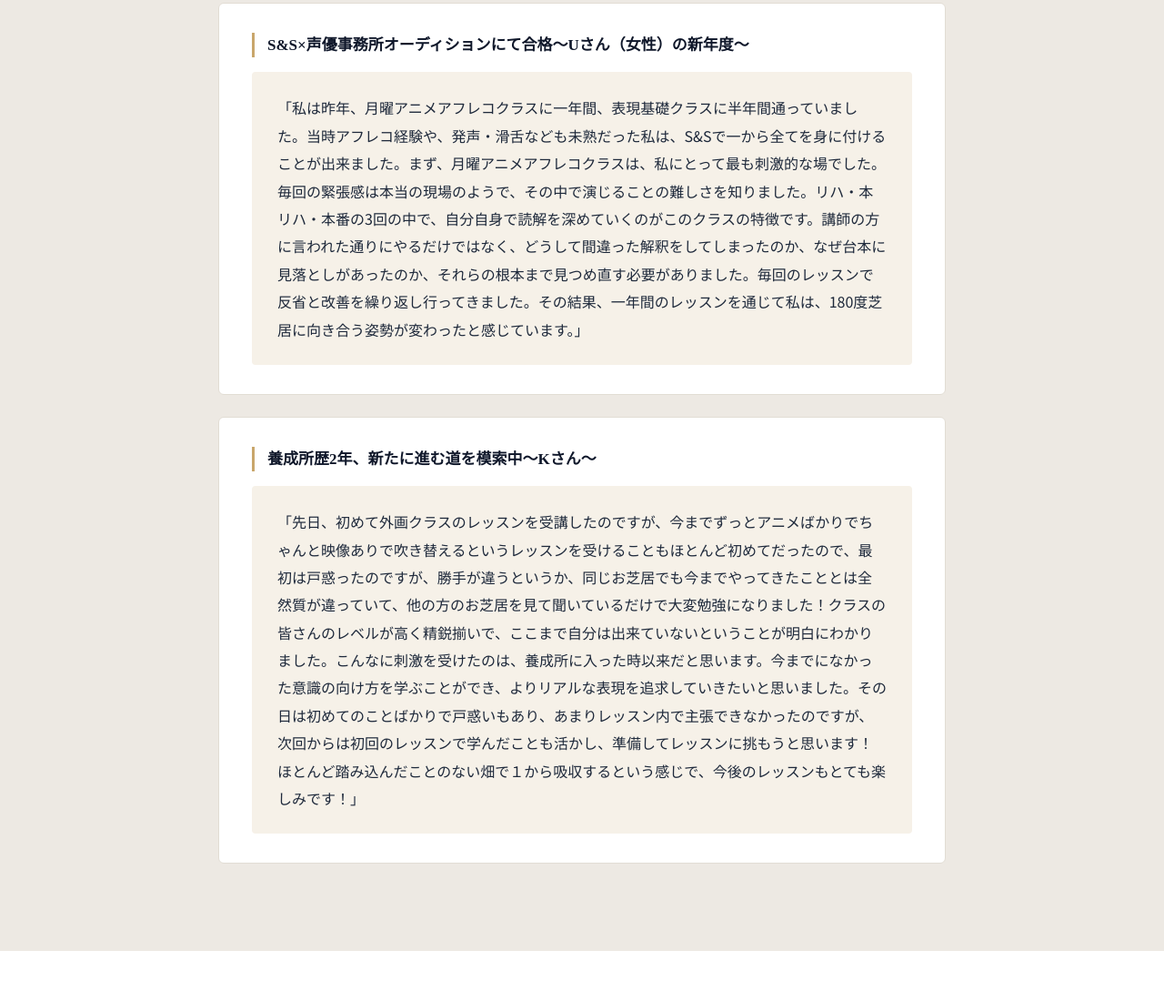
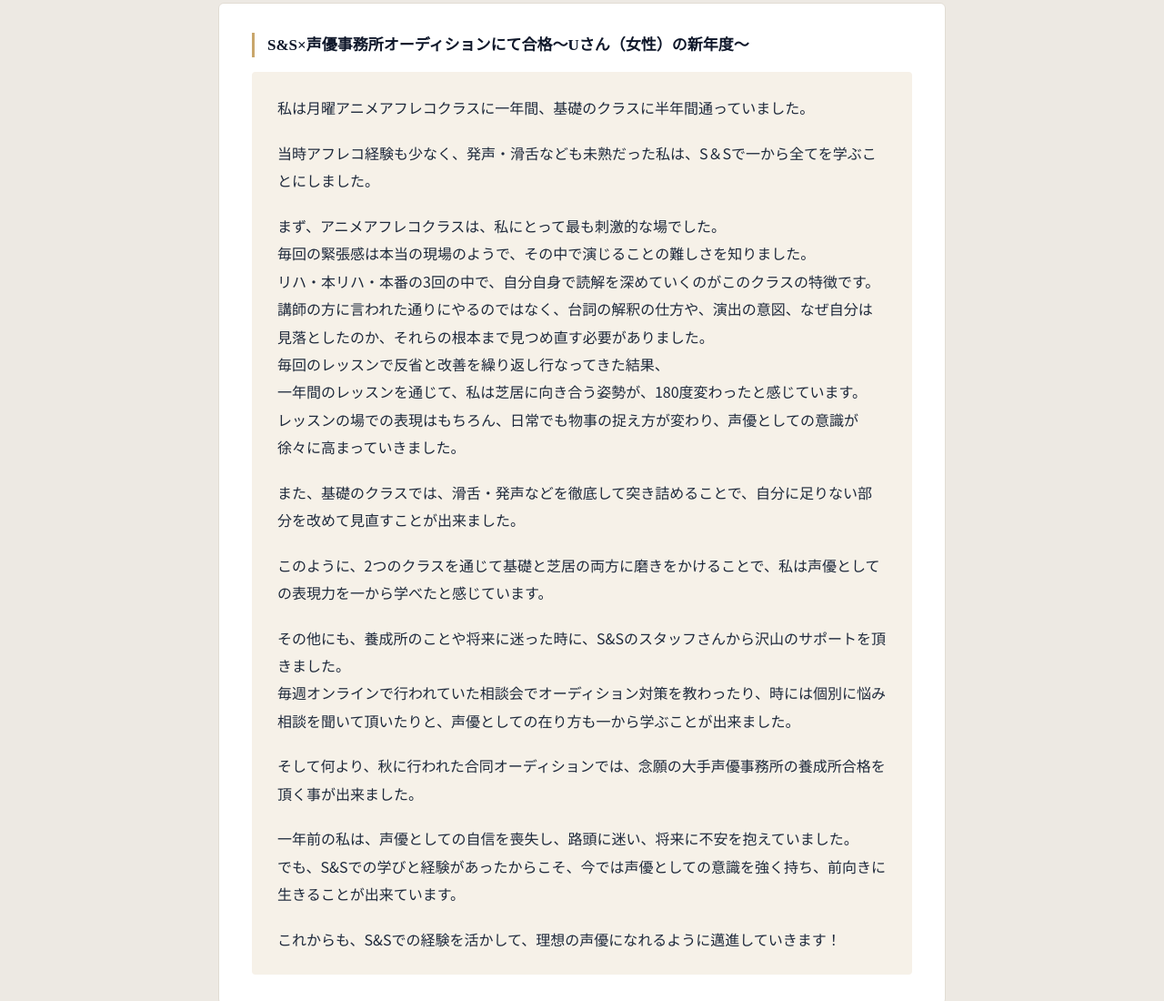
Before and after one commit to ssstudioseiyuu-collab/seiyuu-course, a plain HTML site: page index.html in a window 1280 px wide. Shown: the part 8796-9896 px from the top of the page at 91% size. Drawn offline with Linux system fonts and the light colour scheme.

Commit message:
Add files via upload

```diff
--- a/index.html
+++ b/index.html
@@ -511,12 +511,23 @@
 
       <article class="voice">
         <h3 class="voice-title">S&amp;S×声優事務所オーディションにて合格〜Uさん（女性）の新年度〜</h3>
-        <blockquote class="voice-quote"><p>「私は昨年、月曜アニメアフレコクラスに一年間、表現基礎クラスに半年間通っていました。当時アフレコ経験や、発声・滑舌なども未熟だった私は、S&amp;Sで一から全てを身に付けることが出来ました。まず、月曜アニメアフレコクラスは、私にとって最も刺激的な場でした。毎回の緊張感は本当の現場のようで、その中で演じることの難しさを知りました。リハ・本リハ・本番の3回の中で、自分自身で読解を深めていくのがこのクラスの特徴です。講師の方に言われた通りにやるだけではなく、どうして間違った解釈をしてしまったのか、なぜ台本に見落としがあったのか、それらの根本まで見つめ直す必要がありました。毎回のレッスンで反省と改善を繰り返し行ってきました。その結果、一年間のレッスンを通じて私は、180度芝居に向き合う姿勢が変わったと感じています。」</p></blockquote>
+        <blockquote class="voice-quote"><p>私は月曜アニメアフレコクラスに一年間、基礎のクラスに半年間通っていました。</p>
+          <p>当時アフレコ経験も少なく、発声・滑舌なども未熟だった私は、S＆Sで一から全てを学ぶことにしました。</p>
+          <p>まず、アニメアフレコクラスは、私にとって最も刺激的な場でした。<br>毎回の緊張感は本当の現場のようで、その中で演じることの難しさを知りました。<br>リハ・本リハ・本番の3回の中で、自分自身で読解を深めていくのがこのクラスの特徴です。<br>講師の方に言われた通りにやるのではなく、台詞の解釈の仕方や、演出の意図、なぜ自分は見落としたのか、それらの根本まで見つめ直す必要がありました。<br>毎回のレッスンで反省と改善を繰り返し行なってきた結果、<br>一年間のレッスンを通じて、私は芝居に向き合う姿勢が、180度変わったと感じています。<br>レッスンの場での表現はもちろん、日常でも物事の捉え方が変わり、声優としての意識が徐々に高まっていきました。</p>
+          <p>また、基礎のクラスでは、滑舌・発声などを徹底して突き詰めることで、自分に足りない部分を改めて見直すことが出来ました。</p>
+          <p>このように、2つのクラスを通じて基礎と芝居の両方に磨きをかけることで、私は声優としての表現力を一から学べたと感じています。</p>
+          <p>その他にも、養成所のことや将来に迷った時に、S&amp;Sのスタッフさんから沢山のサポートを頂きました。<br>毎週オンラインで行われていた相談会でオーディション対策を教わったり、時には個別に悩み相談を聞いて頂いたりと、声優としての在り方も一から学ぶことが出来ました。</p>
+          <p>そして何より、秋に行われた合同オーディションでは、念願の大手声優事務所の養成所合格を頂く事が出来ました。</p>
+          <p>一年前の私は、声優としての自信を喪失し、路頭に迷い、将来に不安を抱えていました。<br>でも、S&amp;Sでの学びと経験があったからこそ、今では声優としての意識を強く持ち、前向きに生きることが出来ています。</p>
+          <p>これからも、S&amp;Sでの経験を活かして、理想の声優になれるように邁進していきます！</p></blockquote>
       </article>
 
       <article class="voice">
         <h3 class="voice-title">養成所歴2年、新たに進む道を模索中～Kさん～</h3>
-        <blockquote class="voice-quote"><p>「先日、初めて外画クラスのレッスンを受講したのですが、今までずっとアニメばかりでちゃんと映像ありで吹き替えるというレッスンを受けることもほとんど初めてだったので、最初は戸惑ったのですが、勝手が違うというか、同じお芝居でも今までやってきたこととは全然質が違っていて、他の方のお芝居を見て聞いているだけで大変勉強になりました！クラスの皆さんのレベルが高く精鋭揃いで、ここまで自分は出来ていないということが明白にわかりました。こんなに刺激を受けたのは、養成所に入った時以来だと思います。今までになかった意識の向け方を学ぶことができ、よりリアルな表現を追求していきたいと思いました。その日は初めてのことばかりで戸惑いもあり、あまりレッスン内で主張できなかったのですが、次回からは初回のレッスンで学んだことも活かし、準備してレッスンに挑もうと思います！ほとんど踏み込んだことのない畑で１から吸収するという感じで、今後のレッスンもとても楽しみです！」</p></blockquote>
+        <blockquote class="voice-quote"><p>先日、初めて外画クラスのレッスンを受講したのですが、今までずっとアニメばかりで、ちゃんと映像ありで吹き替えるというレッスンを受けることもほとんど初めてだったので、最初は戸惑ったのですが、勝手が違うというか、同じお芝居でも今までやってきたこととは全然質が違っていて、他の方のお芝居を見て聞いているだけで大変勉強になりました！<br>クラスの皆さんのレベルが高く精鋭揃いで、ここまで自分は出来ていないということが明白にわかりました。こんなに刺激を受けたのは、養成所に入った時以来だと思います。</p>
+          <p>今までになかった意識の向け方を学ぶことができ、よりリアルな表現を追求していきたいと思いました。</p>
+          <p>その日は初めてのことばかりで戸惑いもあり、あまりレッスン内で主張できなかったのですが、次回からは初回のレッスンで学んだことも活かし、準備してレッスンに挑もうと思います！</p>
+          <p>ほとんど踏み込んだことのない畑で一から吸収するという感じで、今後のレッスンもとても楽しみです！</p></blockquote>
       </article>
 
     </div>
```
